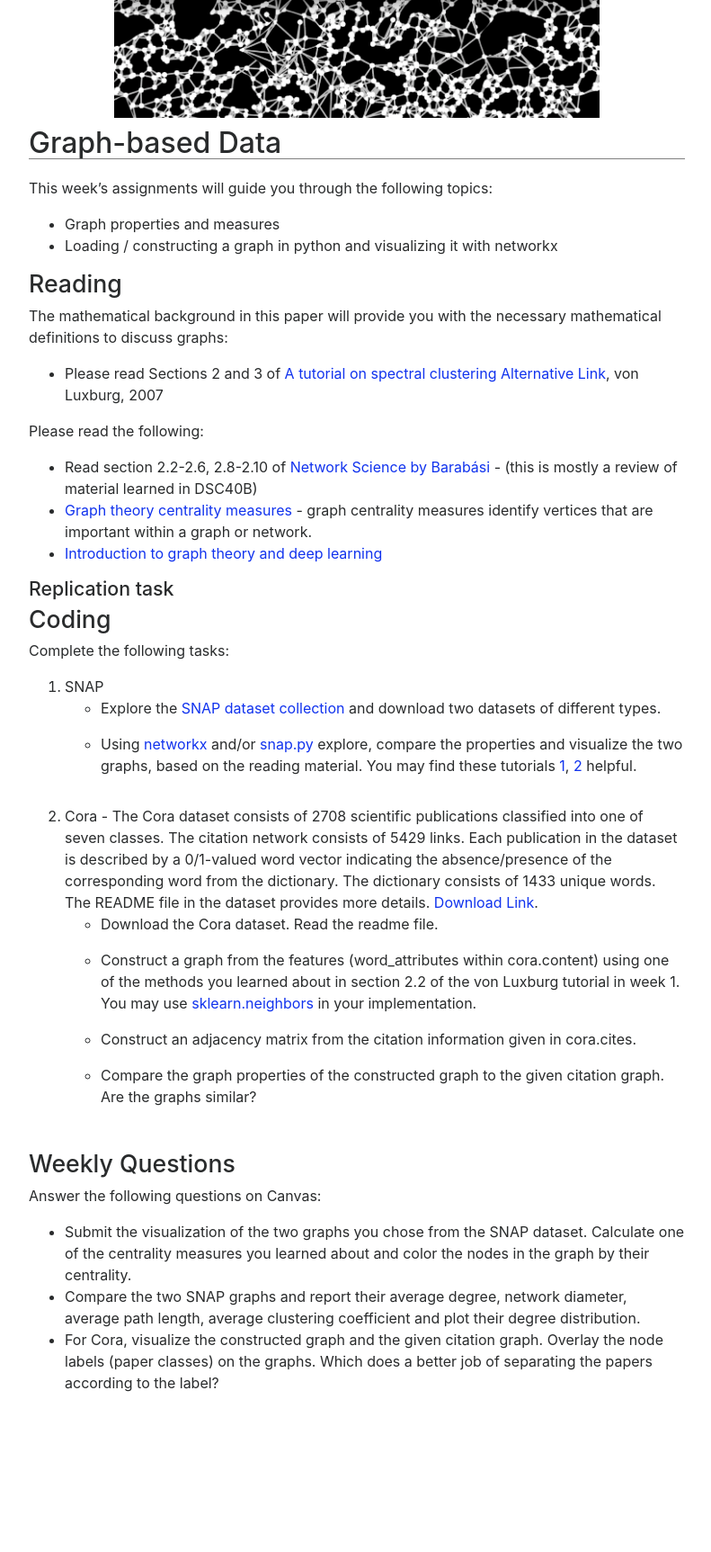
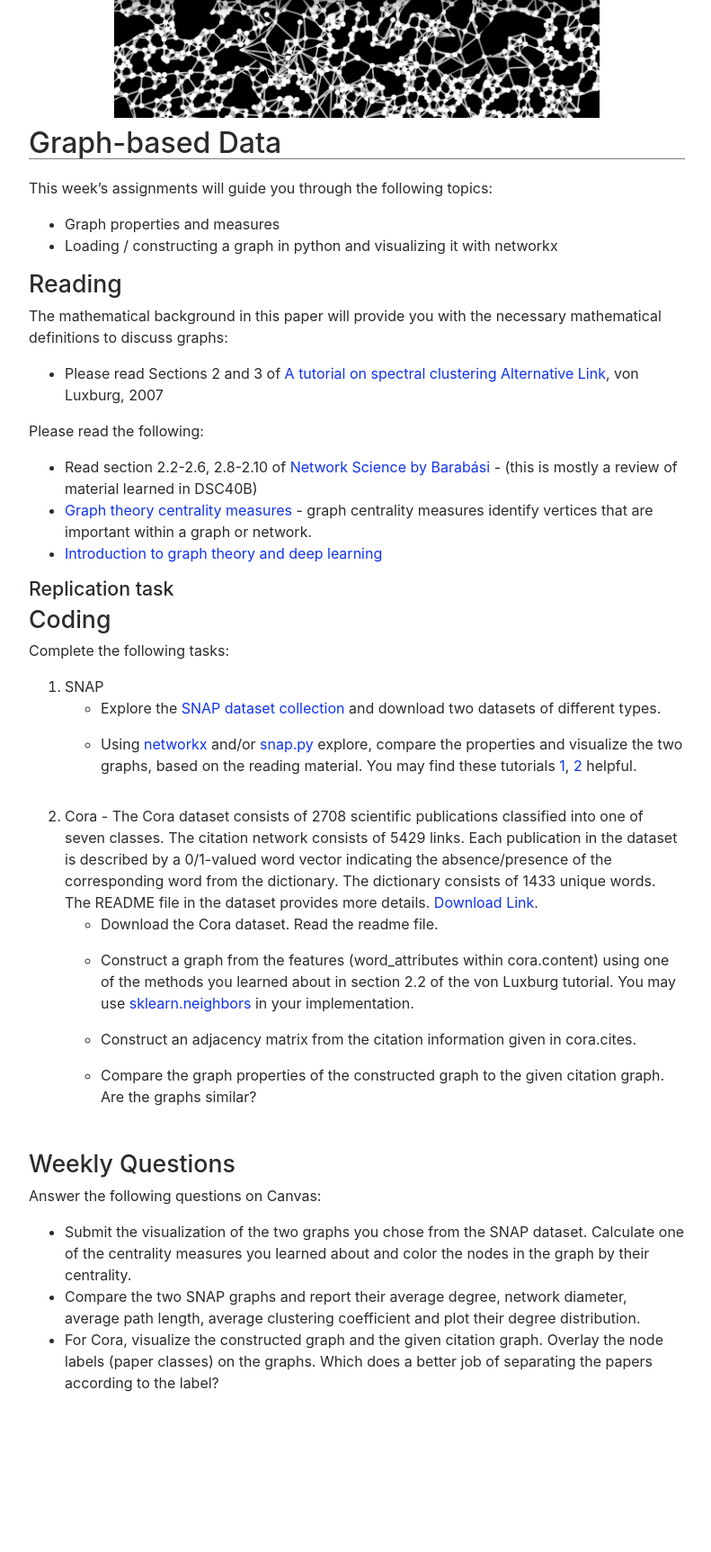
Before and after one commit to gmishne/capstone-graph-2022, a Jekyll site: the page built from weeks/02-Data.md, in a window 1280 px wide. Shown: the whole page at 90% size, without its empty margins (243-1034 px from the left). Built offline with Jekyll 4.4.1, drawn with Linux system fonts in a browser that asks for light colours; nearby versions of some CDN libraries.

Commit message:
Update 02-Data.md

```diff
--- a/weeks/02-Data.md
+++ b/weeks/02-Data.md
@@ -34,7 +34,7 @@ Complete the following tasks:
 The Cora dataset consists of 2708 scientific publications classified into one of seven classes. The citation network consists of 5429 links. Each publication in the dataset is described by a 0/1-valued word vector indicating the absence/presence of the corresponding word from the dictionary. The dictionary consists of 1433 unique words. The README file in the dataset provides more details.
 [Download Link](https://linqs-data.soe.ucsc.edu/public/lbc/cora.tgz).
 * Download the Cora dataset. Read the readme file.
-* Construct a graph from the features (word_attributes within cora.content) using one of the methods you learned about in section 2.2 of the von Luxburg tutorial in week 1. You may use [sklearn.neighbors](https://scikit-learn.org/stable/modules/neighbors.html) in your implementation.
+* Construct a graph from the features (word_attributes within cora.content) using one of the methods you learned about in section 2.2 of the von Luxburg tutorial. You may use [sklearn.neighbors](https://scikit-learn.org/stable/modules/neighbors.html) in your implementation.
 * Construct an adjacency matrix from the citation information given in cora.cites.
 * Compare the graph properties of the constructed graph to the given citation graph. Are the graphs similar?
 
```
